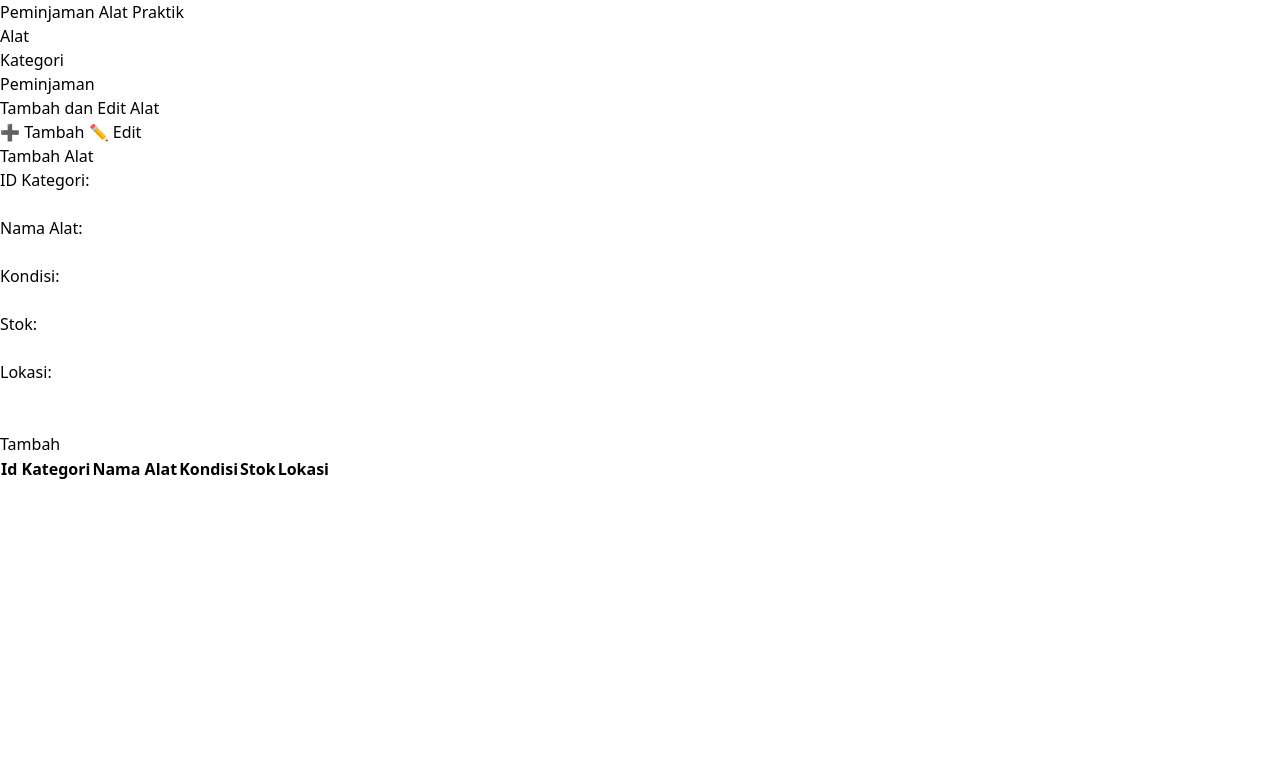
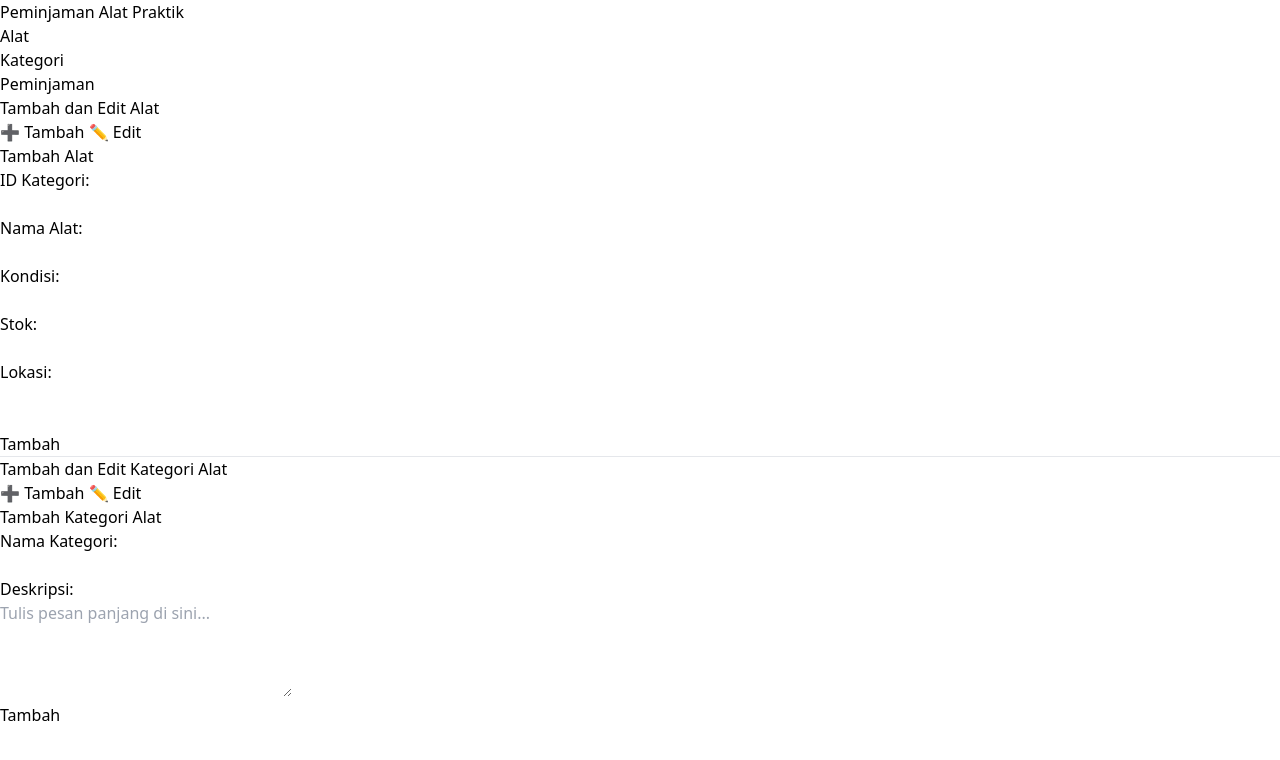
Before and after one commit to vypashaa/UJIAN_DELVYO_RPL-A, a website: page frontend/index.html in a window 1280 px wide. Drawn offline with Linux system fonts and the light colour scheme.

Commit message:
form table kategori alat

```diff
--- a/frontend/index.html
+++ b/frontend/index.html
@@ -24,7 +24,7 @@
 
   <main class="flex flex-col gap-16 py-8 px-8">
 
-    <section id="alat">
+    <section id="#alat">
         <h2 id="about-title" class="text-3xl font-bold text-[#211C84] md:text-4xl text-center mt-5">
           Tambah dan Edit Alat
         </h2>
@@ -78,19 +78,56 @@
 
             <!-- tabel bagian kanan (Wadah selanjutnya) -->
             <div class="flex-1 w-full bg-white p-6 rounded-xl border border-slate-200 shadow-sm">
-                <table >
-                    <tr>
-                    <th>Id Kategori</th>
-                    <th>Nama Alat</th>
-                    <th>Kondisi</th>
-                    <th>Stok</th>
-                    <th>Lokasi</th>
-                </tr>
-                </table>
+
+            </div>
+        </div>
+    </section><hr>
+
+    <section id="#kategori">
+        <h2 id="about-title" class="text-3xl font-bold text-[#211C84] md:text-4xl text-center mt-5">
+          Tambah dan Edit Kategori Alat
+        </h2>
+
+        <!-- wadah utama section alat (flex agar form kiri & tabel kanan sejajar) -->
+        <div class="mt-8 flex flex-col lg:flex-row gap-8 items-start">
+
+            <!-- form bagian kiri (Card Utama) -->
+            <div class="w-full lg:w-80 bg-white p-6 rounded-xl border border-slate-200 shadow-sm">
+
+                <!-- Header Card: Tombol Tab & Judul -->
+                <div class="border-b border-slate-200 pb-4 mb-4">
+                    <div class="flex gap-2 mb-3">
+                        <button type="button" id="btn-tab-tambah" class="flex-1 py-1.5 px-3 border-2 rounded-lg bg-blue-800 text-white font-semibold">➕ Tambah</button>
+                        <button type="button" id="btn-tab-edit" class="flex-1 py-1.5 px-3 border-2 rounded-lg hover:bg-blue-800 hover:text-white font-semibold">✏️ Edit</button>
+                    </div>
+                    <h3 id="judul-form-alat" class="text-xl font-bold text-center text-slate-800">Tambah Kategori Alat</h3>
+                </div>
+
+                <!-- Form Input berada DI DALAM card kiri -->
+                <form id="form-alat" class="flex flex-col gap-3">
+                   <div>
+                    <label for="kategori">Nama Kategori:</label><br>
+                    <input type="text" name="kategori" id="kategori" class="border-2 rounded-md">
+                   </div>
+
+                   <div>
+                    <label for="deskripsi">Deskripsi:</label><br>
+                    <textarea id="deskripsi" name="deskripsi" rows="4" cols="30" class="border-2 rounded-md" placeholder="Tulis pesan panjang di sini..."></textarea>
+                   </div>
+
+                   <button type="submit" class="border-2 hover:bg-blue-800 hover:text-white rounded-md">Tambah</button>
+                </form>
+
+            </div>
+
+            <!-- tabel bagian kanan (Wadah selanjutnya) -->
+            <div class="flex-1 w-full bg-white p-6 rounded-xl border border-slate-200 shadow-sm">
+
             </div>
         </div>
     </section>
 
+
   </main>
 </body>
 </html>
```
